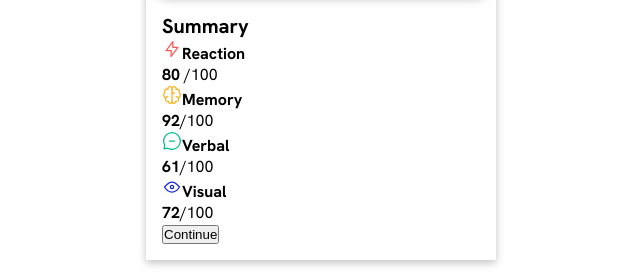
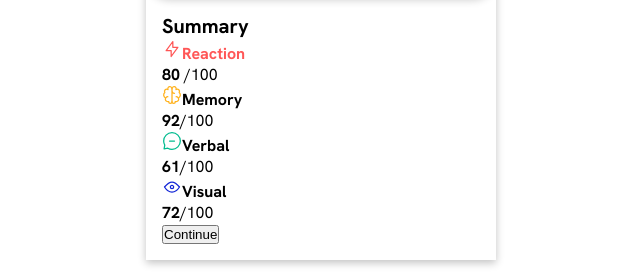
Before and after one commit to ruthjoy76/Frontend-Mentor---Results-summary-component-solution, a website built with Vite: page index.html in a window 1280 px wide. Shown: the part 359-632 px from the top of the page, 319-959 px from the left. Built offline with nearby package versions, Linux system fonts and the light colour scheme.

Commit message:
Update in style

```diff
--- a/style.css
+++ b/style.css
@@ -105,9 +105,20 @@ body {
 }
 
 .summary-result {
+  display: flex;
+  flex-direction: column;
+  justify-content: center;
   list-style: none;
 }
 
 img {
   font-size: .5rem;
 }
+
+li p {
+  color:black;
+}
+
+.result-one {
+  color: var(--light-red);
+}
```
